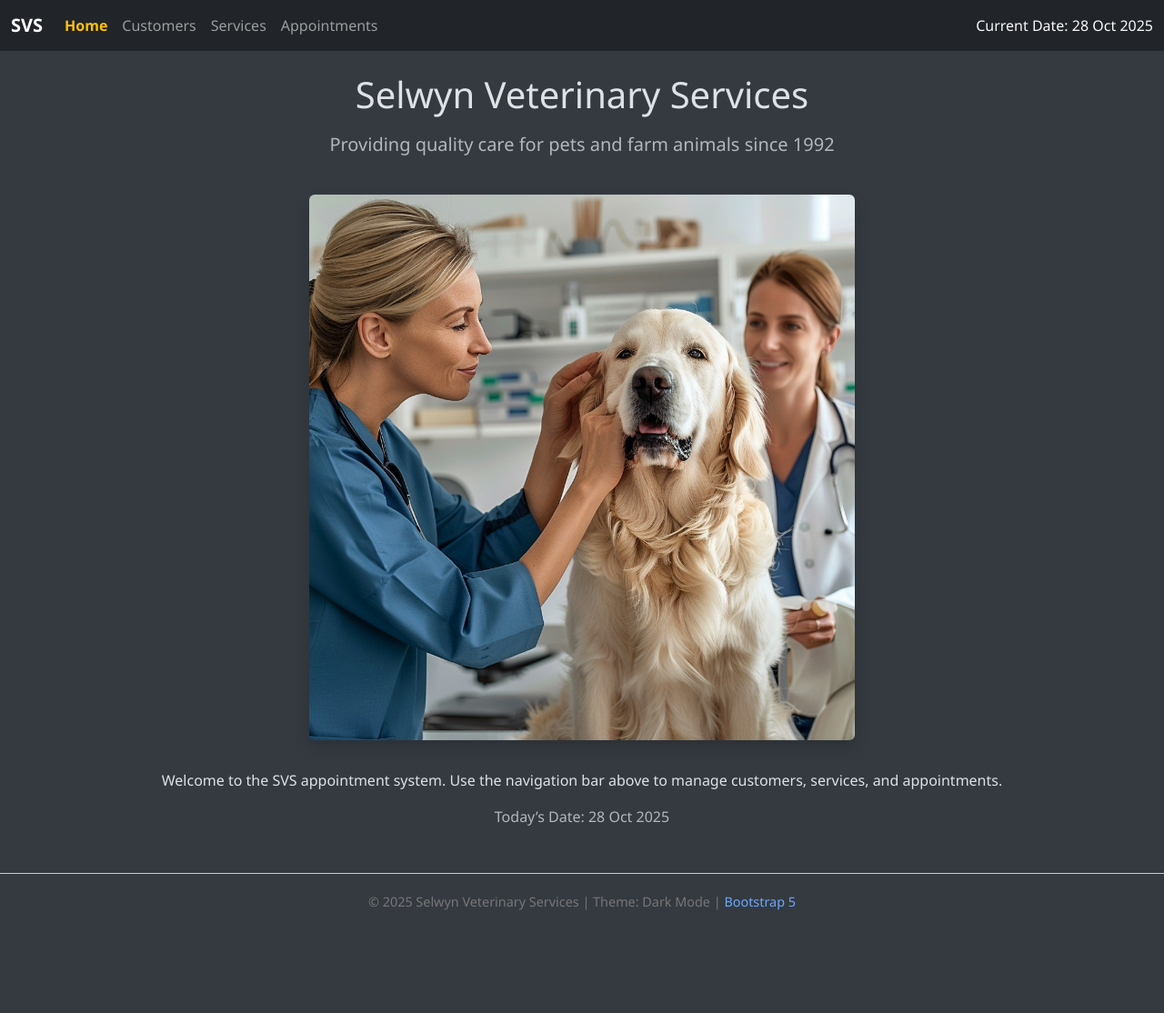
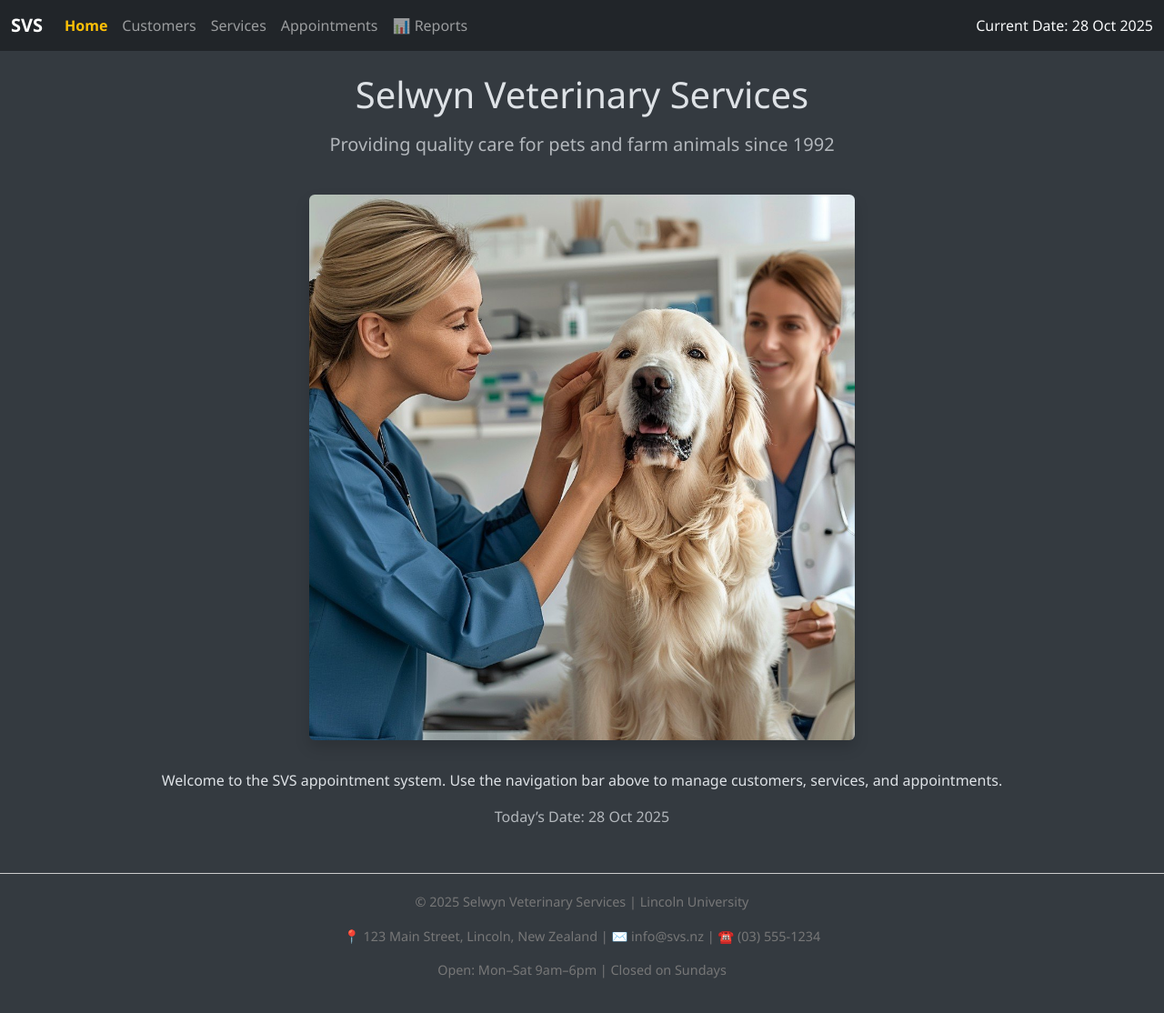
Before and after one commit to Han-Gu-1171257/svs, a Flask app: page / in a window 1280 px wide. Shown: the whole page at 91% size. Before the commit the page ends 1001 px from the top, so only its background shows below. Run offline with Flask 3, Linux system fonts and the light colour scheme; some libraries are stand-ins or nearby versions.

Commit message:
Update base.html
Added a Reports navigation item to the navbar and updated footer information.

```diff
--- a/templates/base.html
+++ b/templates/base.html
@@ -40,14 +40,25 @@
 
     <div class="collapse navbar-collapse" id="navbarNav">
       <ul class="navbar-nav me-auto mb-2 mb-lg-0">
-        <li class="nav-item"><a class="nav-link {% if request.endpoint == 'home' %}active{% endif %}" href="{{ url_for('home') }}">Home</a></li>
-        <li class="nav-item"><a class="nav-link {% if request.endpoint == 'customers' %}active{% endif %}" href="{{ url_for('customers') }}">Customers</a></li>
-        <li class="nav-item"><a class="nav-link {% if request.endpoint == 'services' %}active{% endif %}" href="{{ url_for('services') }}">Services</a></li>
-        <li class="nav-item"><a class="nav-link {% if request.endpoint == 'appointments' %}active{% endif %}" href="{{ url_for('appointments') }}">Appointments</a></li>
+        <li class="nav-item">
+          <a class="nav-link {% if request.endpoint == 'home' %}active{% endif %}" href="{{ url_for('home') }}">Home</a>
+        </li>
+        <li class="nav-item">
+          <a class="nav-link {% if request.endpoint == 'customers' %}active{% endif %}" href="{{ url_for('customers') }}">Customers</a>
+        </li>
+        <li class="nav-item">
+          <a class="nav-link {% if request.endpoint == 'services' %}active{% endif %}" href="{{ url_for('services') }}">Services</a>
+        </li>
+        <li class="nav-item">
+          <a class="nav-link {% if request.endpoint == 'appointments' %}active{% endif %}" href="{{ url_for('appointments') }}">Appointments</a>
+        </li>
+        <!-- ✅ Added Reports navigation item -->
+        <li class="nav-item">
+          <a class="nav-link {% if request.endpoint == 'reports_services' %}active{% endif %}" href="{{ url_for('reports_services') }}">📊 Reports</a>
+        </li>
       </ul>
 
       <span class="navbar-text text-light">
-
         {% if now is callable %}
           Current Date: {{ now().strftime("%d %b %Y") }}
         {% else %}
@@ -79,9 +90,9 @@
 
 <!-- =================== Footer =================== -->
 <footer class="text-center">
-  &copy; {{ now().year if now is callable else now.year }} Selwyn Veterinary Services |
-  Theme: {{ theme|capitalize }} Mode |
-  <a href="https://getbootstrap.com" target="_blank" class="text-decoration-none">Bootstrap 5</a>
+  <p>&copy; {{ now().year if now is callable else now.year }} Selwyn Veterinary Services | Lincoln University</p>
+  <p>📍 123 Main Street, Lincoln, New Zealand | ✉️ info@svs.nz | ☎️ (03) 555-1234</p>
+  <p>Open: Mon–Sat 9am–6pm | Closed on Sundays</p>
 </footer>
 
 <!-- =================== JS =================== -->
```
